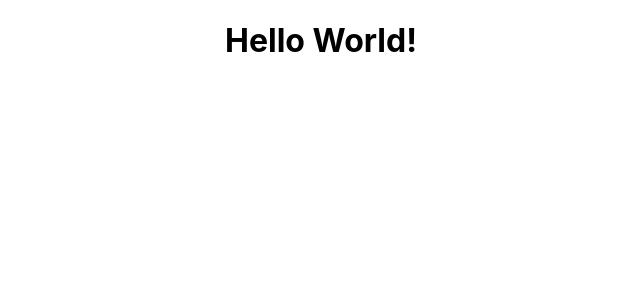
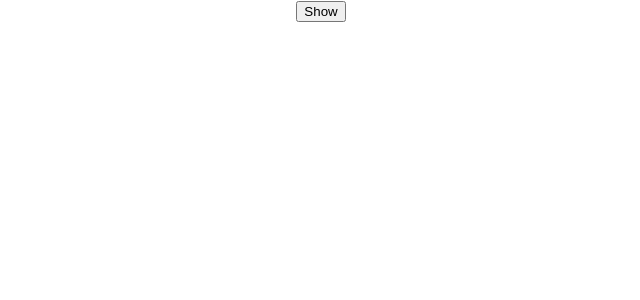
Before and after one commit to pauldipjoy/react_Hooks, a React (Create React App) app: page / in a window 1280 px wide. Shown: the top 300 px of the page, without its empty margins (319-959 px from the left). Built offline with nearby package versions, Linux system fonts and the light colour scheme.

Commit message:
Using indexing useState()

```diff
--- a/src/components/Test.js
+++ b/src/components/Test.js
@@ -1,18 +1,23 @@
 import React, { useState } from "react";
 
 const Test = (props) => {
-  const testState = useState("");
+  const myName = useState("");
 
   //*   console.log(testState[0]);
   //*  console.log(testState[1]);
 
-  if (testState[0] === ""){
-    testState[1]("Hello World!");
+  // if (testState[0] === ""){
+  //   testState[1]("Hello World!");
+  // }
+
+  const changeState = ()=>{
+    myName[1]("DIPJOY");
   }
 
   return (
     <div>
-      <h1>{testState[0]}</h1>
+      <button onClick={changeState}>Show</button>
+      <h1>{myName[0]}</h1>
     </div>
   );
 };
```
